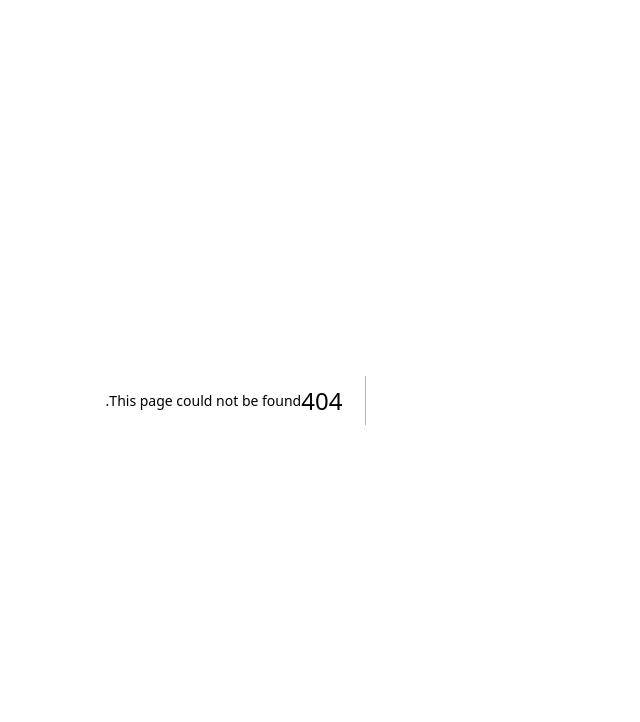
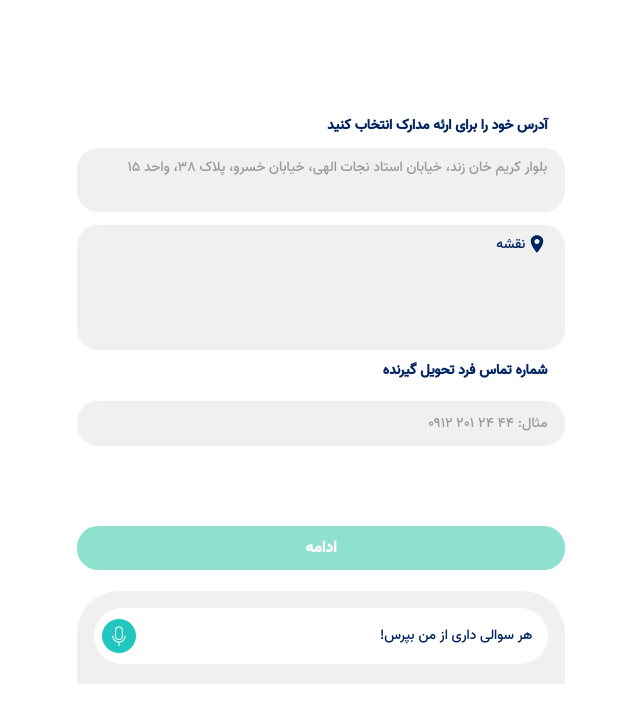
Before and after one commit to Arashjamehbozorg/nextjs-login, a Next.js app: page /document-send in a window 1280 px wide. Before the commit this address had no page. Shown: the top 722 px of the page, without its empty margins (436-1076 px from the left). Built offline with nearby package versions, Linux system fonts and the light colour scheme.

Commit message:
added document-send page

```diff
--- /dev/null
+++ b/src/app/components/chat-footer.tsx
@@ -0,0 +1,16 @@
+import { PiMicrophoneLight } from "react-icons/pi";
+
+export default function ChatFooter() {
+  return (
+    <div className="bg-[#F0F0F0] h-[93px] w-full border-chat p-[17px]">
+      <div className="relative bg-[#FFFFFF] h-14 rounded-[28px] justify-between flex items-center pl-2">
+        <p className=" text-[#002361] text-sm pr-4">
+          هر سوالی داری از من بپرس!
+        </p>
+        <div className="bg-[#21C6BE] rounded-full h-[34px] w-[34px] flex justify-center items-center text-[#ffff] ">
+          <PiMicrophoneLight size={22} />
+        </div>
+      </div>
+    </div>
+  );
+}
--- /dev/null
+++ b/src/app/document-send/page.tsx
@@ -0,0 +1,49 @@
+import { IoLocationSharp } from "react-icons/io5";
+import { Button } from "../login/button";
+import ChatFooter from "../components/chat-footer";
+export default function DocumentSend() {
+  return (
+    <div className="container-page px-[29px] ">
+      <div className="w-full md:w-2/5 ">
+        <label
+          htmlFor="address"
+          className=" block pb-3 text-[#002361] text-right text-sm font-bold leading-5 px-[18px] cursor-pointer"
+        >
+          آدرس خود را برای ارئه مدارک انتخاب کنید
+        </label>
+        <textarea
+          id="address"
+          className="mb-[5px] bg-[#F0F0F0] border-based w-full px-[18px] py-[10px] placeholder:text-sm text-sm leading-5 h-16 resize-none"
+          placeholder="بلوار کریم خان زند، خیابان استاد نجات الهی، خیابان خسرو، پلاک ۳۸، واحد ۱۵"
+        />
+        <div className="relative flex items-center mb-[11px]">
+          <span className="absolute right-[18px] top-[9px] text-[#002361] flex items-center">
+            <IoLocationSharp size={20} />
+          </span>
+          <textarea
+            className="min-h-[125px] bg-[#F0F0F0] placeholder:text-[#002361] pr-10 border-based w-full px-[18px] py-[10px] placeholder:text-sm text-sm leading-5 h-16 resize-none"
+            placeholder="نقشه"
+          />
+        </div>
+        <div className="mb-20">
+          <label
+            htmlFor="telephone"
+            className=" block pb-3 text-[#002361] text-right text-sm font-bold leading-5 px-[18px] cursor-pointer"
+          >
+            شماره تماس فرد تحویل گیرنده
+          </label>
+          <input
+            type="text"
+            id="telephone"
+            className="mt-2 mb-[5px] bg-[#F0F0F0] border-based w-full px-[18px] py-[10px] placeholder:text-sm text-sm leading-5 input-login resize-none"
+            placeholder="مثال: ۴۴ ۲۴ ۲۰۱ ۰۹۱۲"
+          />
+        </div>
+        <div className="pb-[21px] border-chat">
+          <Button>ادامه</Button>
+        </div>
+        <ChatFooter />
+      </div>
+    </div>
+  );
+}
--- a/src/app/globals.css
+++ b/src/app/globals.css
@@ -185,9 +185,16 @@ iframe {
   flex-wrap: wrap;
   justify-content: center;
   align-items: center;
-  padding: 15px;
 }
 
+.border-based {
+  border-radius: 21px;
+}
+
+.border-chat {
+  border-top-left-radius: 42px;
+  border-top-right-radius: 42px;
+}
 .wrap-login100 {
   width: 960px;
   background: #fff;
--- a/src/app/profile/page.tsx
+++ b/src/app/profile/page.tsx
@@ -40,8 +40,11 @@ export default function Profile() {
         <h2 className="text-[#002361] ">اعضای تحت پوشش</h2>
         <Members />
         <UserOptions
-          text="مریم محمدی / اصلی
-"
+          text={
+            userData.length > 0
+              ? userData[0].Name + " " + userData[0].Family
+              : ""
+          }
         />
         <div className="flex  rounded-full bg-[#F0F0F0] py-3 justify-center items-center h-[45]  mt-2 w-3/4 px-4">
           <span className="text-base font-normal text-[#002361]">
```
